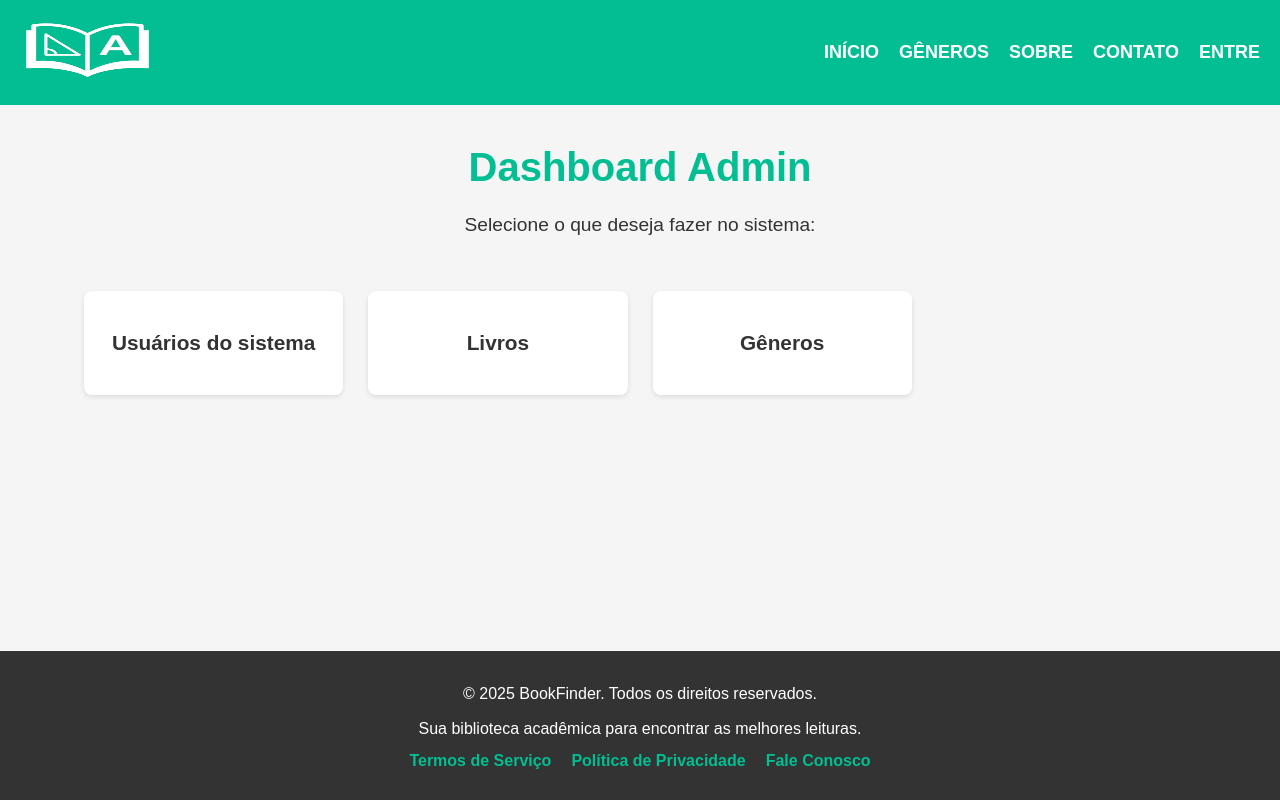
After one commit to VyttorRamos/BookFinder, a Flask app: page /dashboard in a window 1280 px wide. The commit adds this page. Run offline with Flask 3, Linux system fonts and the light colour scheme.

Commit message:
Verificação de Admin para futura criação do dashboard administrativo

```diff
--- a/backend/app.py
+++ b/backend/app.py
@@ -55,6 +55,10 @@ def privacidade():
 def termos():
     return render_template('termos.html')
 
+@app.route("/dashboard", methods=["GET"])
+def dashboard():
+    return render_template('dashboard.html')
+
 # Rotas API
 @app.route("/auth/register", methods=["POST"])
 def route_register():
@@ -89,6 +93,17 @@ def route_login():
 
     user = res.get("usuario")
     novaHash = res.get("novaHash")
+    is_admin = res.get("is_admin", False)
+
+    identity = {
+        "id_usuario": user["id_usuario"],
+        "email": user["email"],
+        "tipo": user.get("tipo_usuario"),
+        "is_admin": is_admin
+    }
+
+    access_token = create_access_token(identity=identity)
+    refresh_token = create_refresh_token(identity=identity)
 
     if novaHash:
         try:
@@ -97,15 +112,13 @@ def route_login():
         except Exception as e:
             print(f"Aviso: novaHash disponivel mas não foi possivel atualizar no DB: {e}")
 
-    identity = {"id_usuario": user["id_usuario"], "email": user["email"], "tipo": user.get("tipo_usuario")}
-    access_token = create_access_token(identity=identity)
-    refresh_token = create_refresh_token(identity=identity)
-
     return jsonify({
         "access_token": access_token,
         "refresh_token": refresh_token,
-        "user": user
+        "user": user,
+        "is_admin": is_admin
     }), 200
+
 
 @app.route("/books", methods=["GET"])
 def get_books():
--- a/backend/static/js/main.js
+++ b/backend/static/js/main.js
@@ -47,7 +47,7 @@ function carregarFooter() {
 function configurarBusca() {
     const searchForm = document.getElementById('search-form');
     if (searchForm) {
-        searchForm.addEventListener('submit', function(e) {
+        searchForm.addEventListener('submit', function (e) {
             e.preventDefault();
             const searchTerm = document.getElementById('search-input').value.trim();
             if (searchTerm) {
@@ -125,6 +125,7 @@ async function Login(e) {
     e.preventDefault();
     const email = document.getElementById('email')?.value?.trim();
     const senha = document.getElementById('senha')?.value;
+
     if (!email || !senha) {
         MostrarMensagem('Preencha email e senha.', true);
         return;
@@ -138,6 +139,7 @@ async function Login(e) {
         });
 
         const json = await res.json();
+
         if (res.ok) {
             if (json.access_token) {
                 localStorage.setItem('bf_access', json.access_token);
@@ -146,15 +148,24 @@ async function Login(e) {
             localStorage.setItem('bf_last_email', email);
 
             MostrarMensagem('Login realizado com sucesso.');
-            setTimeout(() => window.location.href = '/', 700);
+
+            //Verifica se o usuário é admin
+            if (json.user && json.user.tipo_usuario === 'admin') {
+                setTimeout(() => window.location.href = '/dashboard', 700);
+            } else {
+                setTimeout(() => window.location.href = '/', 700);
+            }
+
         } else {
             MostrarMensagem(json.error || json.message || 'Credenciais inválidas', true);
         }
+
     } catch (err) {
         console.error(err);
         MostrarMensagem('Erro de rede ao logar. Verifique o backend e CORS.', true);
     }
 }
+
 
 document.addEventListener('DOMContentLoaded', () => {
     // register form
--- /dev/null
+++ b/backend/templates/dashboard.html
@@ -0,0 +1,22 @@
+<!DOCTYPE html>
+<html lang="pt-BR">
+<head>
+  <meta charset="UTF-8" />
+  <meta name="viewport" content="width=device-width, initial-scale=1" />
+  <link rel="stylesheet" href="{{ url_for('static', filename='css/style.css') }}">
+  <title>Contato - BookFinder</title>
+  <link rel="icon" type="image/png" href="{{ url_for('static', filename='img/BookFinderIcon.png') }}">
+</head>
+<body>
+    <main>
+        <h1>Dashboard Admin</h1>
+        <p>Selecione o que deseja fazer no sistema:</p>
+        <div class="genre-grid">
+            <div class="genre-card"><h3>Usuários do sistema</h3></div>
+            <div class="genre-card"><h3>Livros</h3></div>
+            <div class="genre-card"><h3>Gêneros</h3></div>
+        </div>
+    </main>
+</body>
+<script src="{{ url_for('static', filename='js/main.js') }}"></script>
+</html>
--- a/backend/templates/index.html
+++ b/backend/templates/index.html
@@ -19,7 +19,7 @@
             <form id="search-form">
                 <input type="text" id="search-input" placeholder="Busque por título, autor ou ISBN...">
                 <button type="submit">Buscar</button>
-            </form>
+            </form><br><br>
         </div>
 
         <section id="destaques" class="book-section">
```
Also changed, not shown: backend/static/css/style.css (+6 -34 lines), backend/userModel.py (+46 -0 lines).
